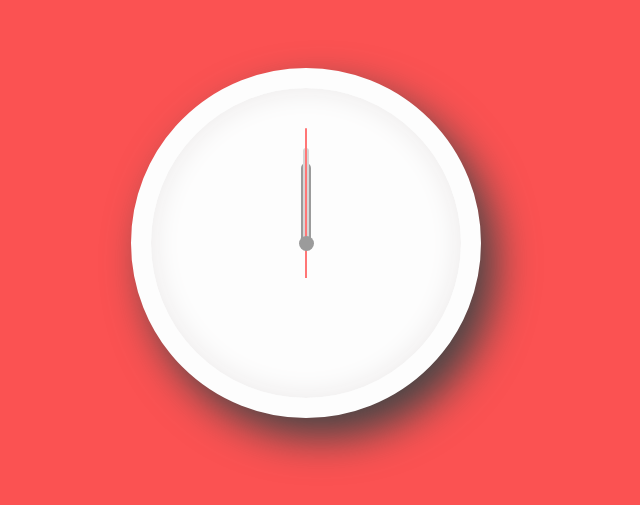
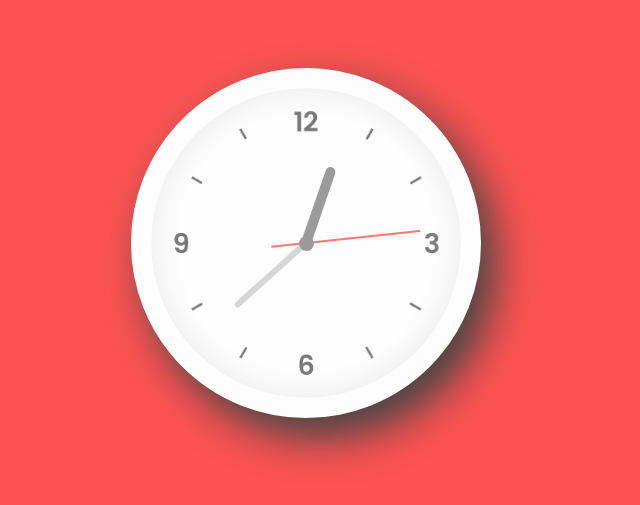
Before and after one commit to Bebeuh/clock, a plain HTML site: page index.html in a window 1280 px wide. Shown: the part 157-662 px from the top of the page, without its empty margins (334-974 px from the left). Drawn offline with Linux system fonts and the light colour scheme.

Commit message:
Light Mode finished

```diff
--- a/index.html
+++ b/index.html
@@ -18,5 +18,6 @@
             <div class="sc" id="sc"></div>
         </div>
     </div>
+    <script src="index.js"></script>
 </body>
 </html>
--- /dev/null
+++ b/index.js
@@ -0,0 +1,16 @@
+const deg = 6;
+const hr = document.querySelector("#hr");
+const mn = document.querySelector("#mn");
+const sc = document.querySelector("#sc");
+setInterval(() => {
+   let day = new Date();
+   let hh = day.getHours() * 30;
+   let mm = day.getMinutes() * deg;
+   let ss = day.getSeconds() * deg;
+
+   hr.style.transform = `rotateZ(${hh+(mm/12)}deg)`;
+
+   mn.style.transform = `rotateZ(${mm}deg)`;
+   sc.style.transform = `rotateZ(${ss}deg)`;
+
+});
--- a/style.css
+++ b/style.css
@@ -18,7 +18,8 @@ body {
     display: flex;
     justify-content: center;
     align-items: center;
-    background: #FDFDFD;
+    background: #FDFDFD url(clock.png);
+    background-size: cover;
     border-radius: 50%;
     border: 20px solid #FDFDFD;
     box-shadow: inset 0 0 30px #ebe8e8,
```
Also changed, not shown: clock.png (added).
